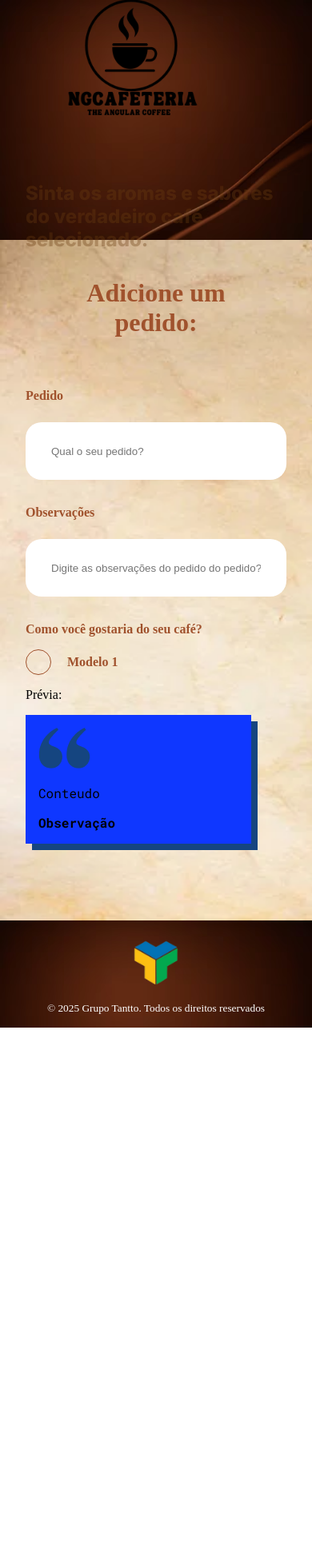
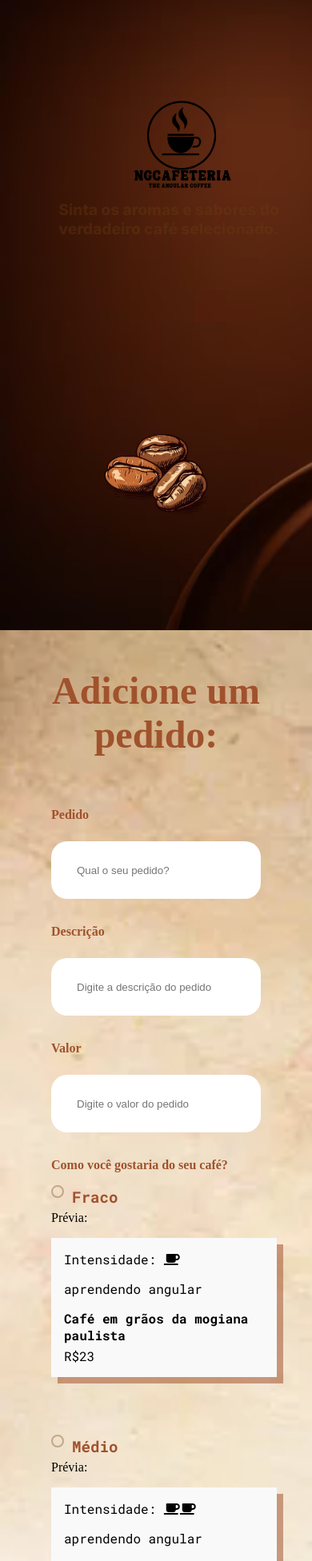
Before and after one commit to gabrrkl7/ngcafeteria, an Angular app: page / in a window 390 px wide. Shown: the top 1952 px of the page at 80% size. Before the commit the page ends 1285 px from the top, so only its background shows below. Built offline with nearby package versions, Linux system fonts and the light colour scheme.

Commit message:
Feat: Início das configurações de components.ts

```diff
--- a/package.json
+++ b/package.json
@@ -18,6 +18,7 @@
     "@angular/platform-browser": "^14.0.0",
     "@angular/platform-browser-dynamic": "^14.0.0",
     "@angular/router": "^14.0.0",
+    "@fortawesome/fontawesome-free": "^6.7.2",
     "rxjs": "~7.5.0",
     "tslib": "^2.3.0",
     "zone.js": "~0.11.4"
--- a/src/app/componentes/header/header.component.css
+++ b/src/app/componentes/header/header.component.css
@@ -1,48 +1,73 @@
-.cabecalho {
+  .cabecalho {
     background: url(../../../assets/imagens-angular/imagensCurso/fundo-cabecalho.png);
     background-size: cover;
     display: flex;
+    flex-direction: row;
     align-items: center;
     justify-content: space-between;
     max-height: 300px;
+    padding: 2rem;
+    box-sizing: border-box;
   }
 
   .cabecalho .logo {
-    width: 30%;
-    padding: 0 3rem  ;
+    width: 45%;
+    padding: 0 2rem;
+    padding-top: 2rem;
   }
 
   .cabecalho .logo img {
-    width: 90%;
+    width: 100%;
     max-width: 200px;
-    margin-bottom: 2rem;
   }
 
-  .cabecalho .imagem{
-    width: 30%;
+  .cabecalho .imagem {
+    width: 45%;
+    max-width: 400px;
   }
 
   .cabecalho p {
     font-size: 2rem;
     color: #6a3d1058;
-    padding-bottom: 60px;
+    margin-bottom: 100px;
     font-weight: 800;
   }
 
-  @media (max-width: 576px) {
+  @media (max-width: 768px) {
+    .cabecalho {
+        flex-direction: column;
+        justify-content: center;
+        max-height: none;
+    }
+
     .cabecalho .logo {
-      padding: 2rem;
+        width: 100%;
+        padding-right: 0;
+        text-align: center;
     }
+
+    .cabecalho .imagem {
+        width: 80%;
+        display: block;
+        margin-top: 2rem;
+    }
+
     .cabecalho p {
-      font-size: 1.5rem
+        font-size: 1.5rem;
+        text-align: center;
     }
   }
 
-  @media (max-width: 768px) {
-    .cabecalho .logo {
-      width: 90%;
+  @media (max-width: 576px) {
+    .cabecalho .logo img {
+        max-width: 150px;
     }
+
+    .cabecalho p {
+        font-size: 1.2rem;
+    }
+
     .cabecalho .imagem {
-      display: none;
+        width: 100%;
     }
   }
--- a/src/app/componentes/pedidos/criar-pedido/criar-pedido.component.css
+++ b/src/app/componentes/pedidos/criar-pedido/criar-pedido.component.css
@@ -1,3 +1,6 @@
+@import "~@fortawesome/fontawesome-free/css/all.min.css";
+
+
 .acoes {
     display: flex;
     justify-content: center;
@@ -12,7 +15,8 @@
   }
 
   .criar-pedidos {
-    padding: 2rem 0;
+    padding: 2rem;
+    justify-content: space-evenly;
   }
 
   .criar-pedidos form {
@@ -53,19 +57,22 @@
     display: flex;
     gap: 2.5rem;
     flex-wrap: wrap;
+    justify-content: space-between;
   }
 
   .modelos {
     display: flex;
     gap: 2.5rem;
-    border: 1px solid red;
+    border: 1px solid #a0512d34;
   }
 
   .modelo {
-    background-color: #0f37ff;
+    background-color: #a0512d34;
     padding: 1rem;
-    max-width: 250px;
+    width: 250px;
     margin: 1rem 0 2rem;
+    box-shadow: 0 2px 8px rgba(0, 0, 0, 0.1);
+    background-color: #f9f9f9;
   }
 
   .modelo .conteudo {
@@ -73,8 +80,9 @@
     word-wrap: break-word;
   }
 
-  .modelo .autoria {
+  .modelo .descricao {
     word-wrap: break-word;
+    padding-bottom: 5px;
   }
 
   .radio {
@@ -82,15 +90,15 @@
   }
 
   .modelo1 {
-    box-shadow: 8px 8px 0px #154580;
+    box-shadow: 8px 8px 0px #a0512d86;
   }
 
   .modelo2 {
-    box-shadow: 8px 8px 0px #6BD1FF;
+    box-shadow: 8px 8px 0px #a0512dad;
   }
 
   .modelo3 {
-    box-shadow: 8px 8px 0px #84EEC1;
+    box-shadow: 8px 8px 0px #A0522D;
   }
 
   input[type='radio'] {
@@ -100,22 +108,40 @@
   .radio-modelo label {
     display: flex;
     align-items: center;
-    column-gap: 20px;
+    cursor: pointer;
+    font-size: 1.2rem;
+    margin: 10px 0;
   }
 
   .custom-radio {
-    border: 1px solid #A0522D;
-    width: 30px;
-    height: 30px;
-    display: grid;
-    place-content: center;
+    width: 25px;
+    height: 25px;
+    border: 2px solid #6a3d1058;
     border-radius: 50%;
+    margin-right: 10px;
+    display: flex;
+    justify-content: center;
+    align-items: center;
+    position: relative;
+    transition: all 0.3s ease;
   }
+
 
   .custom-radio,
   span {
-    transition: 0.5s ease;
-    color: #A0522D;
+    width: 12px;
+    height: 12px;
+    border-radius: 50%;
+    background-color: transparent;
+    transition: background-color 0.3s ease;
+  }
+
+  .radio-modelo input[type="radio"]:checked + .custom-radio span {
+    background-color: #6a3d1058;
+
+
+  .radio-modelo input[type="radio"]:hover + .custom-radio {
+      border-color: #6a3d1058;
   }
 
   .custom-radio span {
@@ -126,10 +152,10 @@
     border-radius: 50%;
   }
 
-  input[type='radio']:checked+.custom-radio {
-    border-color: #A0522D;
+  .valor{
+    font-weight: bold;
+    font-size: 1.2rem;
   }
 
-  input[type='radio']:checked+.custom-radio span {
-    background: #A0522D;
-  }
+
+}
--- a/src/app/componentes/pedidos/criar-pedido/criar-pedido.component.html
+++ b/src/app/componentes/pedidos/criar-pedido/criar-pedido.component.html
@@ -6,32 +6,120 @@
     </header>
     <form>
         <label for="pedido">Pedido</label>
-        <input class="input" type="textarea" name="pedido" id="pedido" placeholder="Qual o seu pedido?">
+        <input
+        class="input"
+        type="textarea"
+        name="pedido"
+        id="pedido"
+        placeholder="Qual o seu pedido?"
+        value=''
+        >
 
-        <label for="observacao">Observações</label>
-        <input class="input" type="textarea" name="observacao" id="observacao"
-            placeholder="Digite as observações do pedido do pedido?">
+        <label for="descricao">Descrição</label>
+        <input
+        class="input"
+        type="textarea"
+        name="descricao"
+        id="descricao"
+        placeholder="Digite a descrição do pedido"
+        value=''
+        >
+
+        <label for="valor">Valor</label>
+        <input
+        class="input"
+        type="number"
+        name="descricao"
+        id="descricao"
+        placeholder="Digite o valor do pedido"
+        value="R$"
+        oninput="ajustarValor(this);"
+        >
 
         <label for="modelo">Como você gostaria do seu café?</label>
         <div class="container-radio">
             <div class="radio-modelo">
                 <label for="modelo1">
-                    <input type="radio" name="modelo-card" id="modelo1" value="modelo1">
+                    <input
+                    type="radio"
+                    name="modelo-card"
+                    id="modelo1"
+                    value="modelo1"
+                    >
 
                     <div class="custom-radio">
                         <span></span>
                     </div>
-                    <span>Modelo 1</span>
+                    <span class="ff-roboto-mono">Fraco</span>
                 </label>
+
+
+                Prévia:
+                <div class="modelo modelo1 ff-roboto-mono">
+                    Intensidade:
+                    <i class="fa-solid fa-coffee fa-1x"></i>
+                    <p class="conteudo"> {{pedido.conteudo}} </p>
+                    <p class="descricao"><b> {{pedido.descricao}} </b></p>
+                    <p class="valor"> R${{pedido.valor}} </p>
+                </div>
+            </div>
+
+            <div class="radio-modelo">
+                <label for="modelo2">
+                    <input
+                    type="radio"
+                    name="modelo-card"
+                    id="modelo2"
+                    value="modelo2"
+                    >
+
+                    <div class="custom-radio">
+                        <span></span>
+                    </div>
+                    <span class="ff-roboto-mono">Médio</span>
+
+                </label>
+                Prévia:
+                <div class="modelo modelo1 ff-roboto-mono">
+                    Intensidade:
+                    <i class="fa-solid fa-coffee fa-1x"></i>
+                    <i class="fa-solid fa-coffee fa-1x"></i>
+                    <p class="conteudo"> {{pedido.conteudo}} </p>
+                    <p class="descricao"><b> {{pedido.descricao}} </b></p>
+                    <p class="valor"> R${{pedido.valor}} </p>
+                </div>
+            </div>
+
+            <div class="radio-modelo">
+                <label for="modelo3">
+                    <input
+                    type="radio"
+                    name="modelo-card"
+                    id="modelo3"
+                    value="modelo3"
+                    >
+
+                    <div class="custom-radio">
+                        <span></span>
+                    </div>
+                    <span class="ff-roboto-mono">Forte</span>
+
+                </label>
+                Prévia:
+                <div class="modelo modelo1 ff-roboto-mono">
+                    Intensidade:
+                    <i class="fa-solid fa-coffee fa-1x"></i>
+                    <i class="fa-solid fa-coffee fa-1x"></i>
+                    <i class="fa-solid fa-coffee fa-1x"></i>
+                    <p class="conteudo"> {{pedido.conteudo}} </p>
+                    <p class="descricao"><b> {{pedido.descricao}} </b></p>
+                    <p class="valor"> R${{pedido.valor}} </p>
+                </div>
             </div>
         </div>
-        Prévia:
-        <div class="modelo modelo1 ff-roboto-mono">
-            <img src="../../../assets/imagens-angular/imagensCurso/modelo1.png" alt="fraco">
-            <p class="conteudo">Conteudo</p>
-            <p class="observacao"><b>Observação</b></p>
+        <div class="acoes">
+            <button class="botao">Salvar</button>
+            <button class="botao">Cancelar</button>
         </div>
-
-
     </form>
 </section>
--- a/src/app/componentes/pedidos/criar-pedido/criar-pedido.component.ts
+++ b/src/app/componentes/pedidos/criar-pedido/criar-pedido.component.ts
@@ -6,10 +6,23 @@ import { Component, OnInit } from '@angular/core';
   styleUrls: ['./criar-pedido.component.css']
 })
 export class CriarPedidoComponent implements OnInit {
+  pedido = {
+    id: '1',
+    conteudo: 'aprendendo angular',
+    descricao: 'Café em grãos da mogiana paulista',
+    modelo:'modelo1',
+    valor:'23',
+  }
 
   constructor() { }
 
   ngOnInit(): void {
   }
 
+  ajustarValor(input: { value: string; }) {
+    if (!input.value.startsWith('R$')) {
+        input.value = 'R$' + input.value.replace('R$', '');
+    }
+  }
+
 }
--- a/src/styles.css
+++ b/src/styles.css
@@ -17,8 +17,8 @@ h1 {
 
 h2 {
   color: #A0522D;
-  font-weight: bold;
-  font-size: 2rem;
+  font-weight: 800;
+  font-size: 3rem;
   text-align: center;
 }
 
@@ -48,8 +48,8 @@ h2 {
 }
 
 .botao:hover {
-  border: 2px solid #84EEC1;
-  color: #84EEC1;
+  border: 2px solid #f9c3a9;
+  color: #f9c3a9;
 }
 
 @media (min-width: 576px) {
```
Also changed, not shown: src/app/componentes/header/header.component.html (line endings or trailing spaces), src/assets/imagens-angular/imagensCurso/modelo1.png, 1 other file (tests, documents, lock files or other folders).
